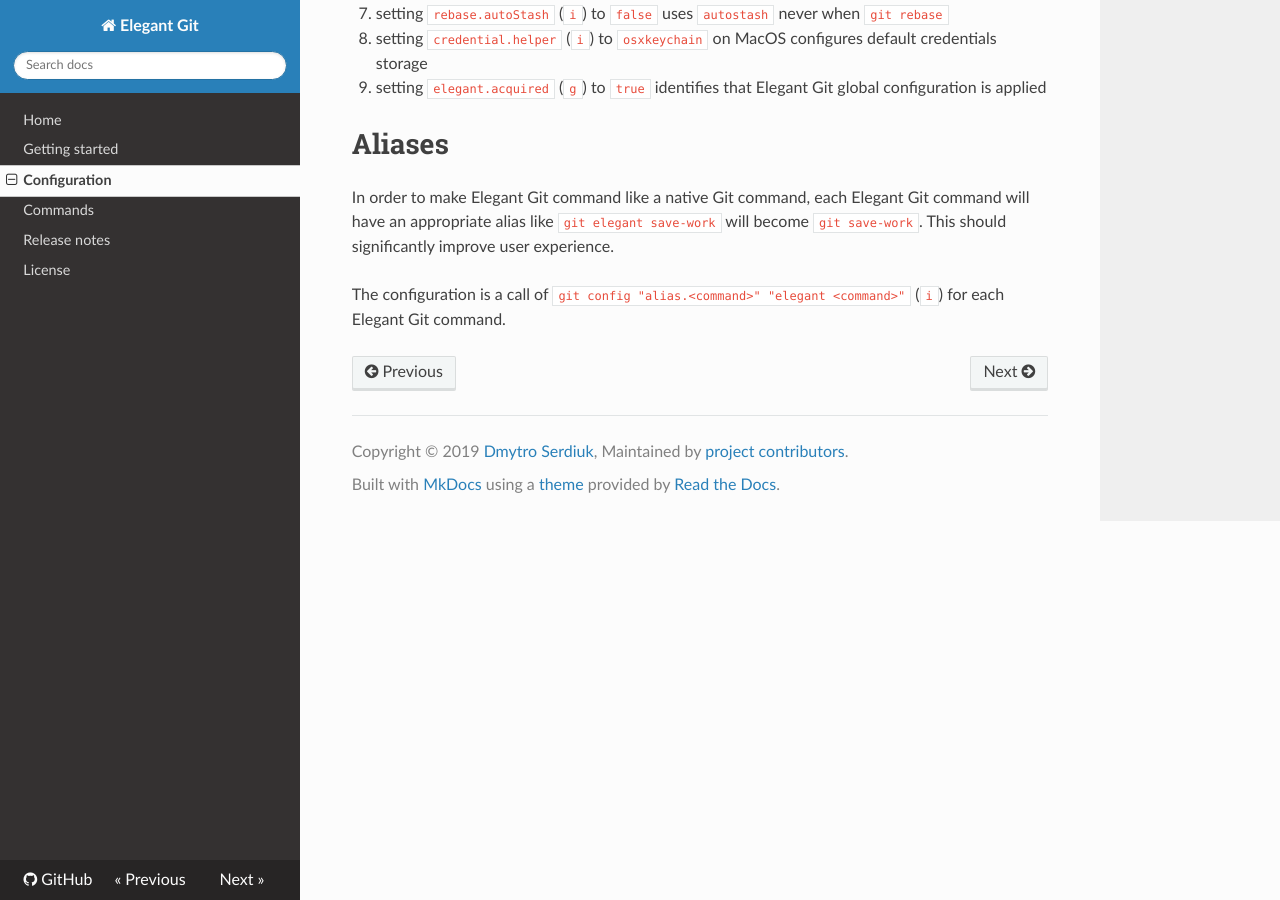
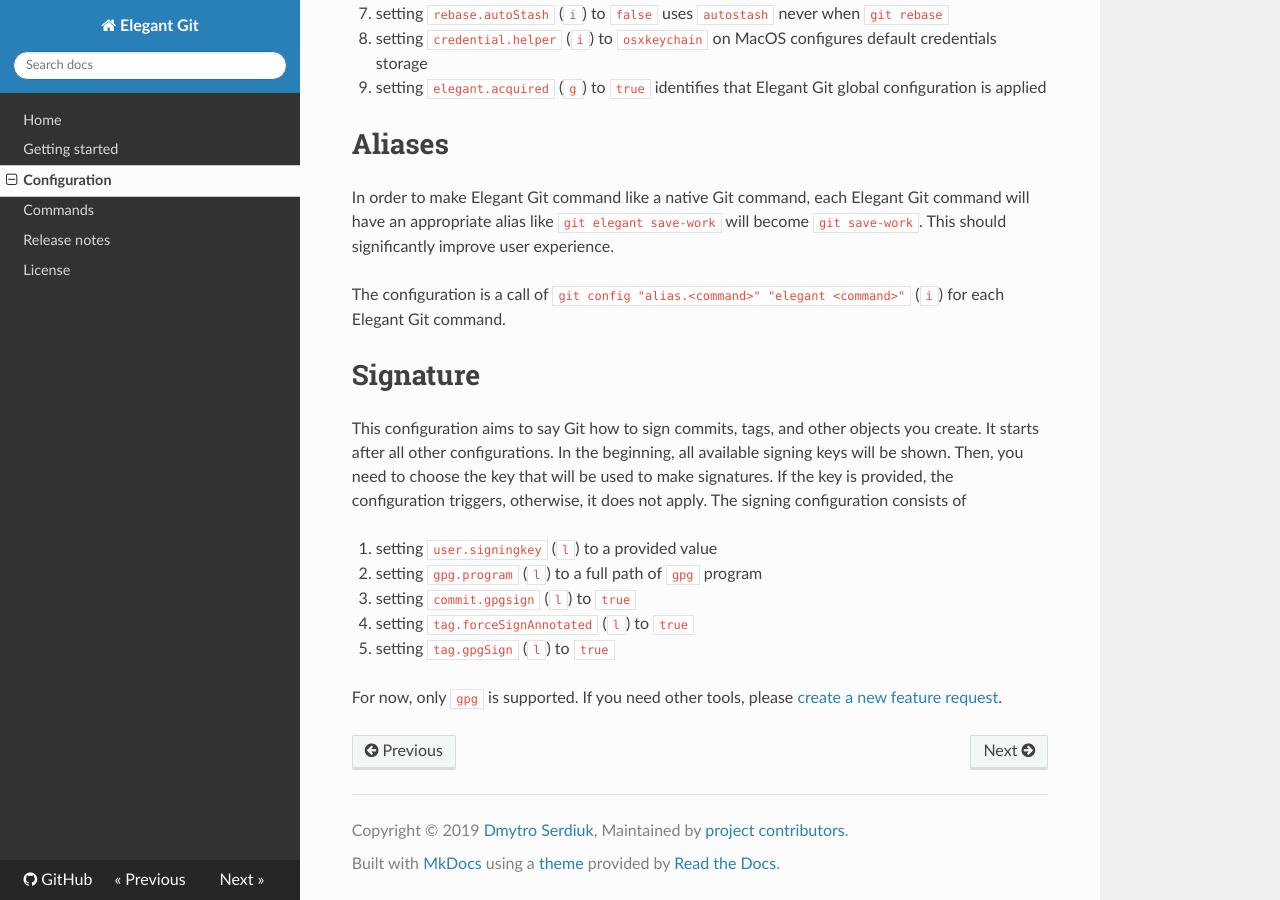
Before and after one commit to bees-hive/elegant-git, an MkDocs documentation site: the page built from docs/configuration.md, in a window 1280 px wide and 900 px high, scrolled down 1236 px. Built offline with MkDocs 1.6.1, drawn with Linux system fonts in a browser that asks for light colours; nearby versions of some CDN libraries.

Commit message:
Configure signature for a repository
If there is `gpg` program available, Elegant Git will try to configure
signing for the Git objects during execution of `acquire-repository`
command.

Now `read` addon supports values with spaces also.

#11

```diff
--- a/docs/configuration.md
+++ b/docs/configuration.md
@@ -52,3 +52,17 @@ significantly improve user experience.
 
 The configuration is a call of `git config "alias.<command>" "elegant <command>"` (`i`) for each Elegant
 Git command.
+
+# Signature
+This configuration aims to say Git how to sign commits, tags, and other objects you create. It starts after
+all other configurations. In the beginning, all available signing keys will be shown. Then, you need to choose
+the key that will be used to make signatures. If the key is provided, the configuration triggers, otherwise,
+it does not apply. The signing configuration consists of
+
+1. setting `user.signingkey` (`l`) to a provided value
+2. setting `gpg.program` (`l`) to a full path of `gpg` program
+3. setting `commit.gpgsign` (`l`) to `true`
+4. setting `tag.forceSignAnnotated` (`l`) to `true`
+5. setting `tag.gpgSign` (`l`) to `true`
+
+For now, only `gpg` is supported. If you need other tools, please [create a new feature request](https://github.com/bees-hive/elegant-git/issues/new/choose).
```
Also changed, not shown: docs/commands.md (+2 -2 lines), 3 other files.
